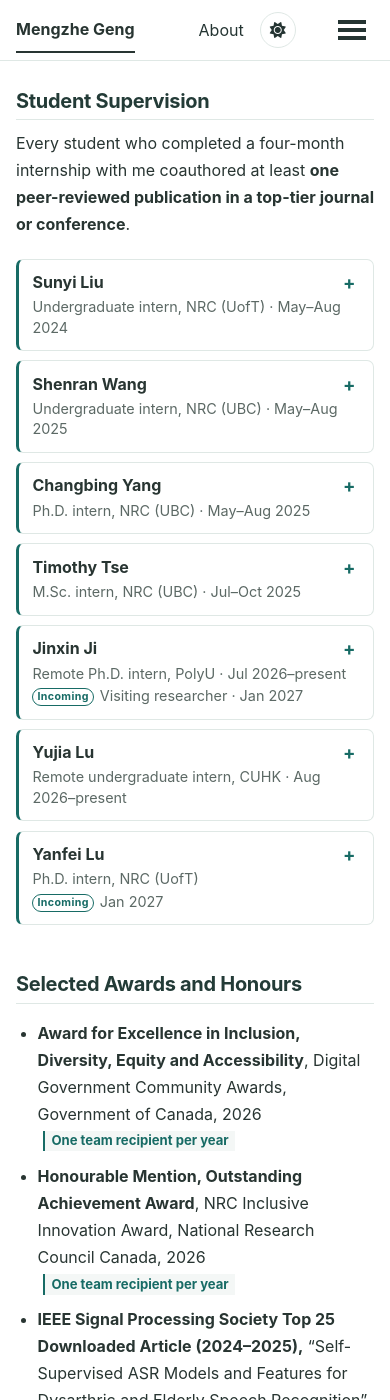
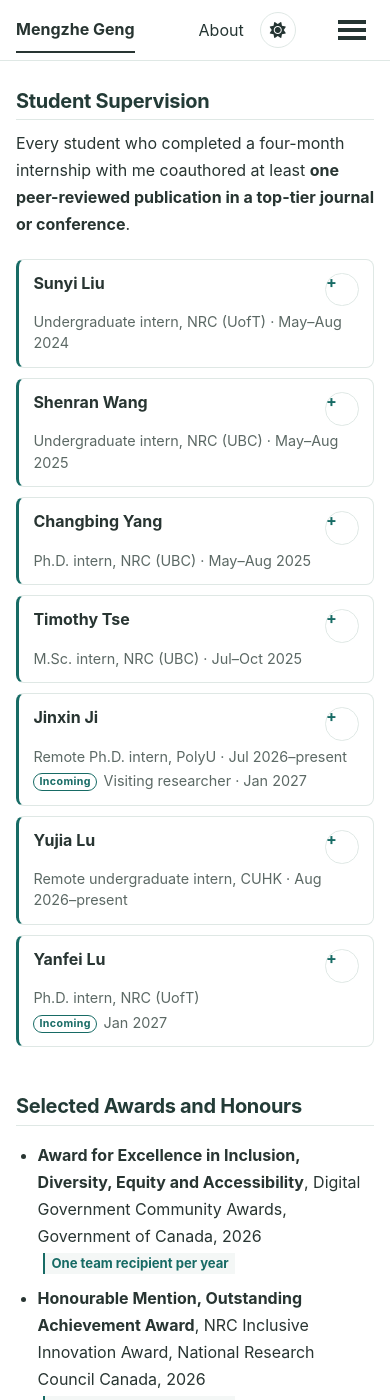
Before and after one commit to MENGZHEGENG/MENGZHEGENG.github.io, a Jekyll site: the page built from _pages/about.md, in a window 390 px wide and 1400 px high, scrolled down 3735 px. Built offline with Jekyll 4.4.1, drawn with Linux system fonts in a browser that asks for light colours.

Commit message:
Refine mobile supervision card layout

```diff
--- a/_sass/_custom.scss
+++ b/_sass/_custom.scss
@@ -872,19 +872,21 @@ html[data-theme="dark"] .timeline-row {
 
 @media (max-width: 48em) {
   .supervision-list {
-    gap: 0.58em;
-    margin-top: 0.4em;
+    gap: 0.65em;
+    margin-top: 0.45em;
   }
 
   .supervision-entry {
-    padding: 0.78em 0.84em;
-    border-radius: 7px;
+    padding: 0.82em 0.9em;
+    border-radius: 8px;
   }
 
   .supervision-heading {
     grid-template-columns: minmax(0, 1fr) auto;
     align-items: start;
-    gap: 0.22em 0.65em;
+    gap: 0.28em 0.7em;
+    min-height: 2.65em;
+    touch-action: manipulation;
   }
 
   .supervision-name {
@@ -898,21 +900,27 @@ html[data-theme="dark"] .timeline-row {
     grid-row: 2;
     text-align: left;
     font-size: 0.9em;
-    line-height: 1.4;
+    line-height: 1.48;
   }
 
   .supervision-heading::after {
     grid-column: 2;
     grid-row: 1;
-    align-self: start;
-    margin: -0.04em 0 0;
-    padding: 0.08em 0.22em;
-    font-size: 1.15em;
+    align-self: center;
+    display: grid;
+    width: 2.1em;
+    height: 2.1em;
+    margin: 0;
+    padding: 0;
+    border: 1px solid var(--global-border-color);
+    border-radius: 50%;
+    font-size: 1em;
+    line-height: 1;
   }
 
   .supervision-roles {
     display: grid;
-    gap: 0.16em;
+    gap: 0.22em;
   }
 
   .supervision-role-line {
@@ -920,22 +928,26 @@ html[data-theme="dark"] .timeline-row {
     overflow-wrap: anywhere;
   }
 
+  .supervision-role-line + .supervision-role-line {
+    color: var(--site-meta-color);
+  }
+
   .supervision-role-tag {
-    margin-right: 0.18em;
-    padding: 0.02em 0.38em;
+    margin-right: 0.24em;
+    padding: 0.06em 0.48em;
     font-size: 0.74em;
   }
 
   .supervision-details {
-    gap: 0.5em;
-    margin-top: 0.68em;
-    padding-top: 0.65em;
+    gap: 0.58em;
+    margin-top: 0.72em;
+    padding-top: 0.72em;
     border-top: 1px solid var(--global-border-color);
   }
 
   .supervision-details p.supervision-detail {
-    grid-template-columns: minmax(5.2em, 0.28fr) minmax(0, 1fr);
-    column-gap: 0.58em;
+    grid-template-columns: 6.6em minmax(0, 1fr);
+    column-gap: 0.65em;
     align-items: start;
     padding: 0;
     border: 0;
@@ -943,11 +955,10 @@ html[data-theme="dark"] .timeline-row {
   }
 
   .supervision-label {
-    padding-top: 0.18em;
+    padding-top: 0.22em;
     font-size: 0.68em;
     letter-spacing: 0.035em;
-    white-space: normal;
-    overflow-wrap: anywhere;
+    white-space: nowrap;
   }
 
   .supervision-detail-copy {
@@ -958,16 +969,12 @@ html[data-theme="dark"] .timeline-row {
 
 @media (max-width: 360px) {
   .supervision-entry {
-    padding: 0.7em;
+    padding: 0.74em 0.78em;
   }
 
   .supervision-details p.supervision-detail {
-    grid-template-columns: minmax(4.6em, 0.32fr) minmax(0, 1fr);
-    column-gap: 0.45em;
-  }
-
-  .supervision-label {
-    font-size: 0.64em;
+    grid-template-columns: 6.1em minmax(0, 1fr);
+    column-gap: 0.5em;
   }
 }
 
```
